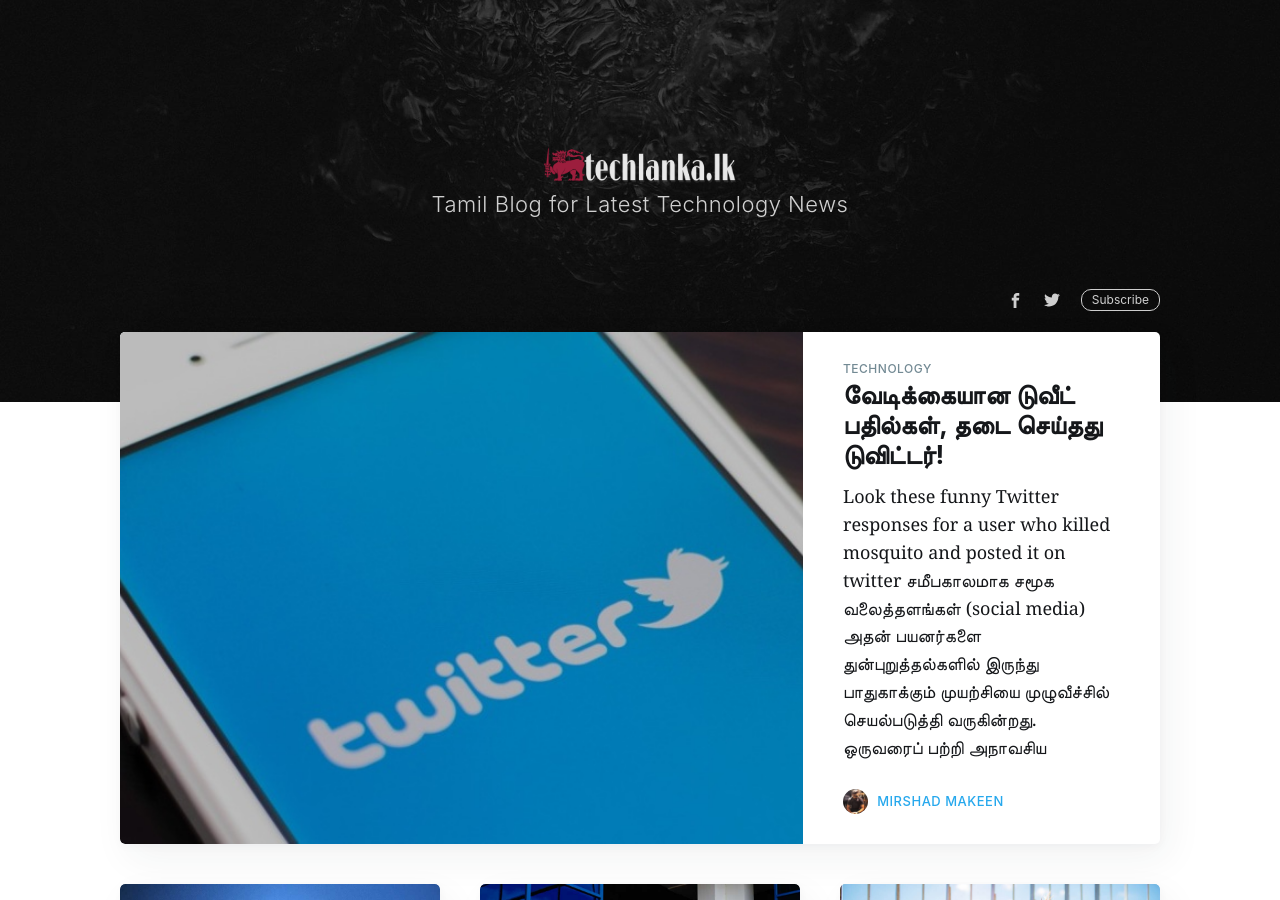
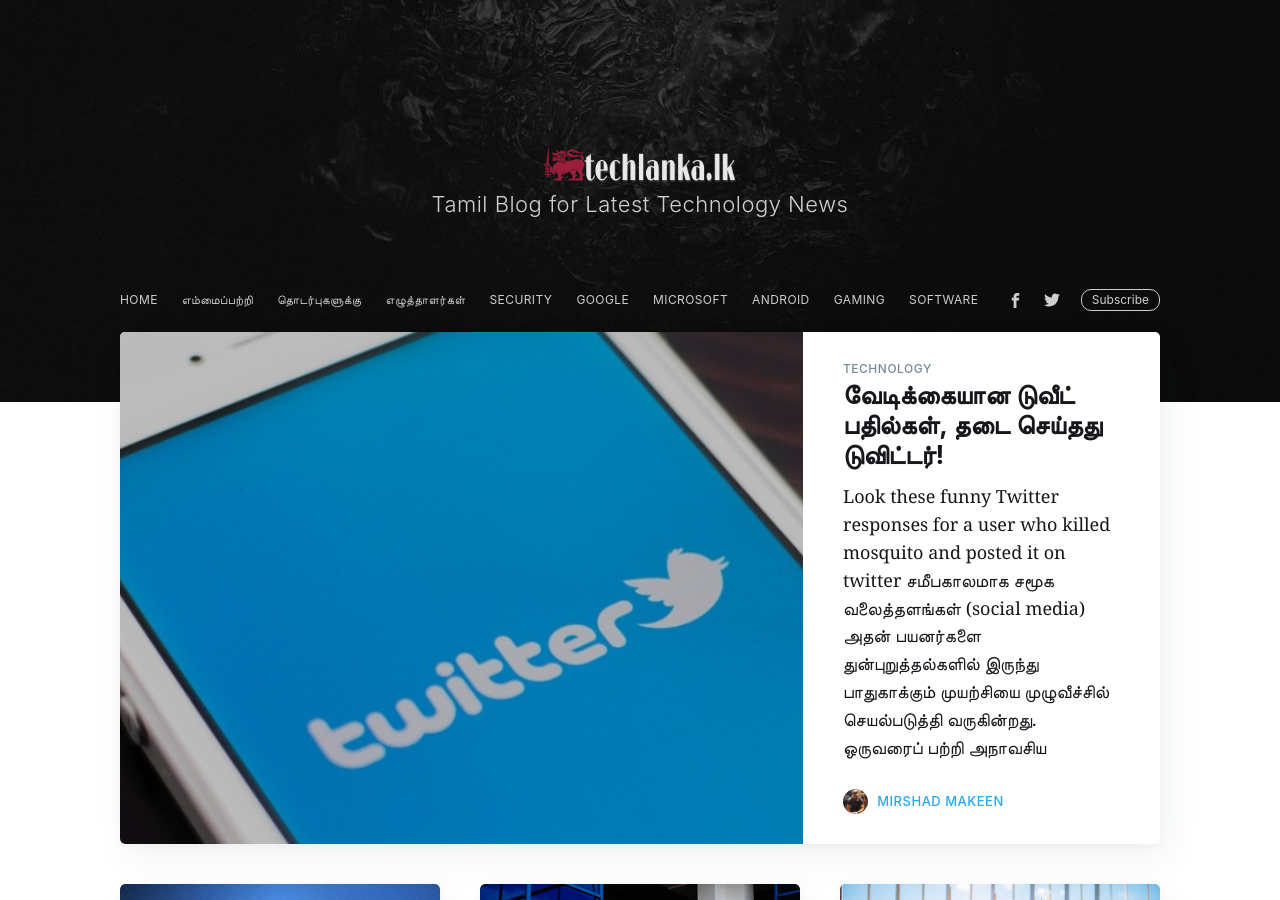
Before and after one commit to techlanka/blog, a Jekyll site: the page built from index.html, in a window 1280 px wide and 900 px high. Built offline with Jekyll 4.4.1, drawn with Linux system fonts in a browser that asks for light colours; nearby versions of some CDN libraries; the list of posts is cut into pages by our own code; comment, search, counter and statistics services are not loaded; grey boxes are pictures that could not be loaded.

Commit message:
Update navigation.html

```diff
--- a/_includes/navigation.html
+++ b/_includes/navigation.html
@@ -1,9 +1,3 @@
-<ul class="nav" role="menu">
-    {% if page.navigation %}
-            {% include menu2.html %}
-        {% endif %}
-</ul>
-<br>
 <ul class="nav" role="menu">
     <li class="nav-home" role="menuitem"><a href="{{site.baseurl}}">Home</a></li>
     <li class="nav-about" role="menuitem"><a href="{{site.baseurl}}about/">எம்மைப்பற்றி</a></li>
```
